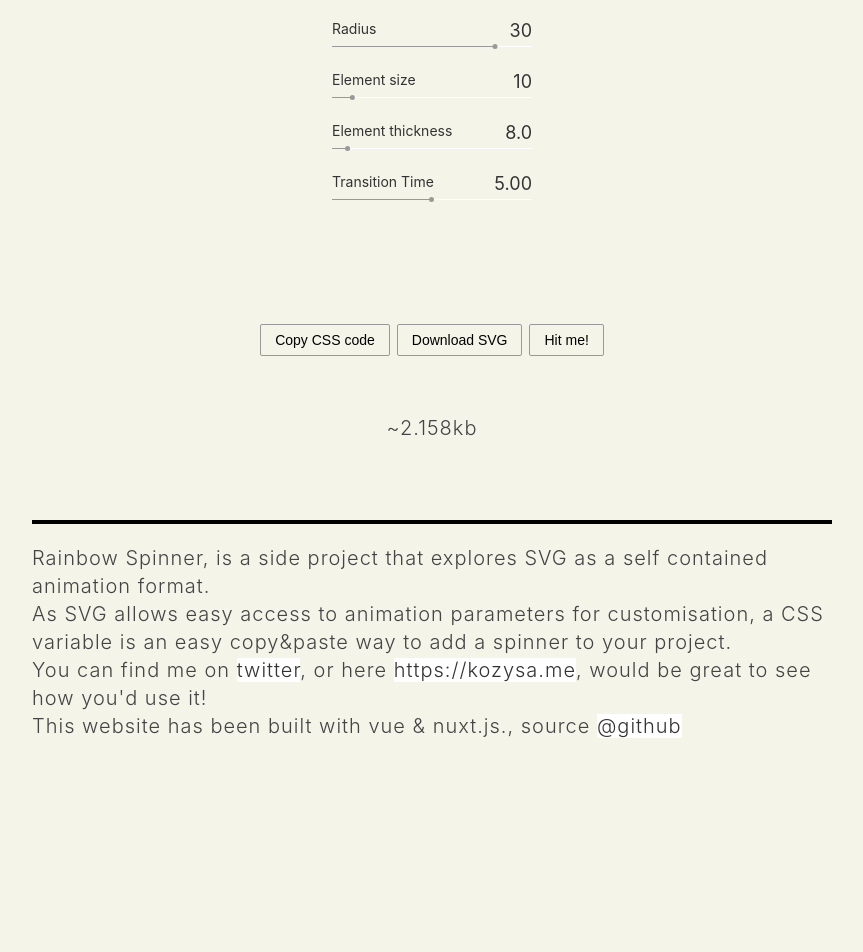
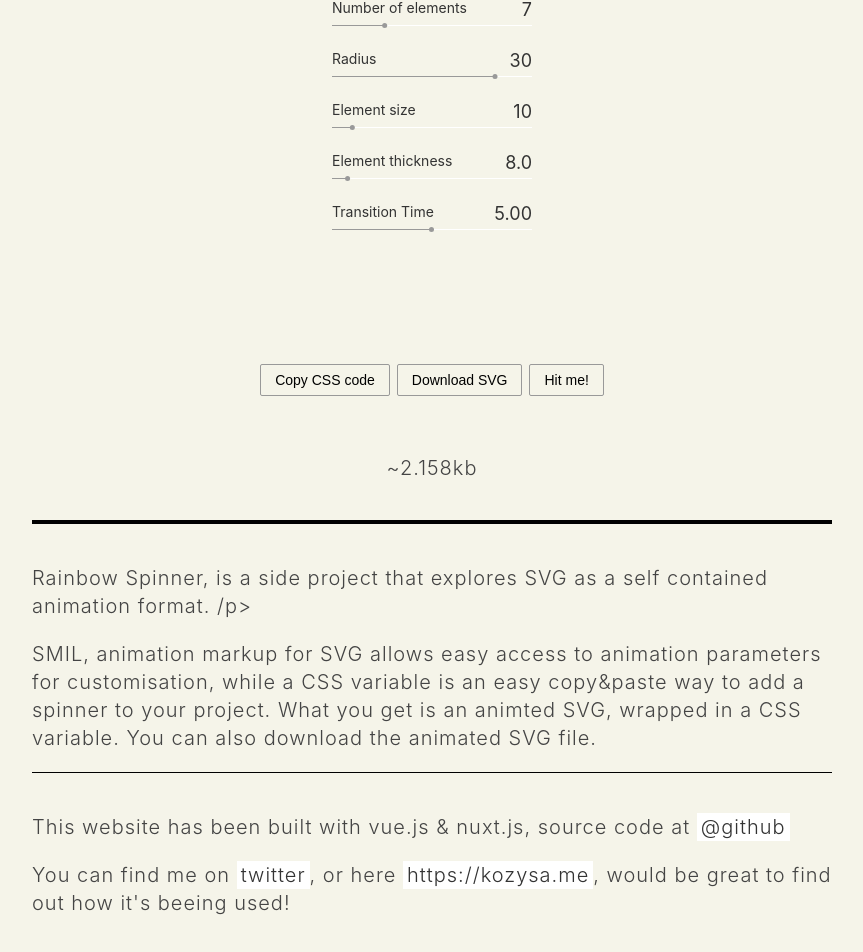
Before and after one commit to tomekkozysa/svg-spinner, a Nuxt app: page / in a window 1280 px wide. Shown: the part 291-1243 px from the top of the page, without its empty margins (208-1071 px from the left). Before the commit the page ends 1177 px from the top, so only its background shows below. Built offline with nearby package versions, Linux system fonts and the light colour scheme.

Commit message:
drgabar, bigger area, index copy and styles

```diff
--- a/components/Dragbar.vue
+++ b/components/Dragbar.vue
@@ -188,6 +188,7 @@ export default {
     text-align:left;
     position: relative;
     cursor:ew-resize;
+    padding:10px 0;
 }
 .dragbar:hover{
     --tb-dot-size:9px;
--- a/pages/index.vue
+++ b/pages/index.vue
@@ -48,18 +48,22 @@
     </div>
 
     <div class="about-the-project">
-      <p>Rainbow Spinner, is a side project that explores SVG as a self contained animation format. </p>
-      <p>As SVG allows easy access to animation parameters for customisation, a CSS variable is an easy copy&amp;paste way to add a spinner to your project.</p>
-      <p>You can find me on <a href="https://twitter.com/tokya">twitter</a>, or here <a href="https://kozysa.me">https://kozysa.me</a>, would be great to see how you'd use it!</p>
+      <p>Rainbow Spinner, is a side project that explores SVG as a self contained animation format. /p>
+      <p>SMIL, animation markup for SVG allows easy access to animation parameters for customisation, while a CSS variable is an easy copy&amp;paste way to add a spinner to your project. What you get is an animted SVG, wrapped in a CSS variable. You can also download the animated SVG file.</p>
 
-      <p>This website has been built with vue &amp; nuxt.js.,
-        source <a href="https://github.com/tomekkozysa/svg-spinner">@github</a></p>
+      <p class="atp-sidenote">This website has been built with vue.js &amp; nuxt.js,
+        source code at <a href="https://github.com/tomekkozysa/svg-spinner">@github</a></p>
+
+        <p>You can find me on <a href="https://twitter.com/tokya">twitter</a>, or here <a href="https://kozysa.me">https://kozysa.me</a>, would be great to find out how it's beeing used!</p>
+
       <!-- <p>
         https://developer.mozilla.org/en-US/docs/Web/SVG/SVG_animation_with_SMIL
         <quote>Although Chrome 45 deprecated SMIL in favor of CSS animations and Web animations, the Chrome developers have since suspended that deprecation.</quote>
         </p>       -->
 
     </div>
+    <!-- it can very long, has to remain visible for copy to clipboard to work but it's hidden with CSS
+    -->
 
     <textarea class="code" ref="csscode">background: var(--svgicon);
       --svgicon: url('{{svgcode}}');
@@ -148,7 +152,11 @@ export default {
         return parseInt(value);
       }
     },
+
+    // this function Lucky was meant to generate random values, it createved several problems, hence suspension
+
     // lucky:function(){
+
 
     //     this.count = 1+Math.random()*23;
     //     this.radius = Math.random()*48 - Math.random()*48;
@@ -198,11 +206,28 @@ body{
   opacity: 0;
 }
 .container.fullscreenmode{
- /* --svgicon:''; */
   background: var(--d-preview-bgr);
 }
+
+.container {
+
+  margin: 0 auto;
+  min-height: 100vh;
+  display: flex;
+  justify-content: center;
+  align-items: center;
+   font-family: -apple-system, BlinkMacSystemFont,
+    'Segoe UI', Roboto, 'Helvetica Neue', Arial, sans-serif;
+  display: block;
+  font-weight: 300;
+  font-size: 20px;
+  color:#444;
+  letter-spacing: 1px;
+}
+
+
 .image-preview{
-  margin:0 auto;
+  margin:2em auto 0;
   width:200px;
   display:block;
 }
@@ -214,13 +239,9 @@ body{
   font-size:11px;
   opacity: .8;
   font-family:monospace;
-  /* white-space: nowrap; */
-  /* padding:20px; */
-  /* max-width:300px; */
   margin:4em auto;
   height:0;overflow:hidden;opacity:0;
   width:90%;
-  /* height:300px; */
   overflow: hidden;
 
   display: block;
@@ -228,27 +249,38 @@ body{
   border:0px;
   padding:1em;
   background: transparent;
-  /* display: none; */
+
 }
 .about-the-project{
   width:80%;
   max-width: 800px;
-  margin:4em auto;
+  margin:2em auto;
   padding-top:1em;
   border-top:4px solid black;
   line-height: 1.4em;
 }
 
+.about-the-project p{
+  margin:1em auto 0;
+}
+
 .about-the-project a{
   background:white;
-  /* border-bottom:2px solid black; */
-text-decoration: none;
-color:#333;
+  text-decoration: none;
+  color:#333;
+  display:inline-block;
+  padding:0 .2em;
+}
+.about-the-project a:hover{
+  text-decoration: underline;
+  background: transparent;
 }
 
+p.atp-sidenote{
+  border-top:1px solid black;
+  padding:2em 0 0;
+}
 .ui{
-
-
 
   margin:0 auto;
   color:#333;
@@ -256,11 +288,9 @@ color:#333;
   align-items: center;
   flex-direction:column;
 
-
 }
 
 .ui-bar{
-  margin-top:20px;
   transition: background .3s;
 }
 .ui-buttons{
@@ -270,9 +300,7 @@ color:#333;
 .ui-button{
   margin:0 .25em;
 }
-/* .ui-bar:hover{
-  background:#eee;
-} */
+
 .ui-primary{
   width:280px;
   padding:40px;
@@ -298,23 +326,7 @@ color:#333;
 }
 
 
-.container {
-  /* background:black; */
-  margin: 0 auto;
-  min-height: 100vh;
-  display: flex;
-  justify-content: center;
-  align-items: center;
-  /* text-align: center; */
-   font-family: -apple-system, BlinkMacSystemFont,
-    'Segoe UI', Roboto, 'Helvetica Neue', Arial, sans-serif;
-  display: block;
-  font-weight: 300;
-  font-size: 20px;
-  /* color: #35495e; */
-  color:#444;
-  letter-spacing: 1px;
-}
+
 
 .action-default{
   background:var(--c-body-bgr);
@@ -329,15 +341,10 @@ transition: background .3s;
 /* background: transparent var(--d-preview-bgr) no-repeat center; */
 }
 .action-default:not(.hold):hover{
-   /* background: white; */
-   /* background:var(--d-preview-bgr) no-repeat center; */
-   /* background-size:100px; */
-   /* color:rgba(0,0,0,0) */
    background:white;
 
 }
 .action-default.hold{
-
    background:white;
 }
 </style>
```
